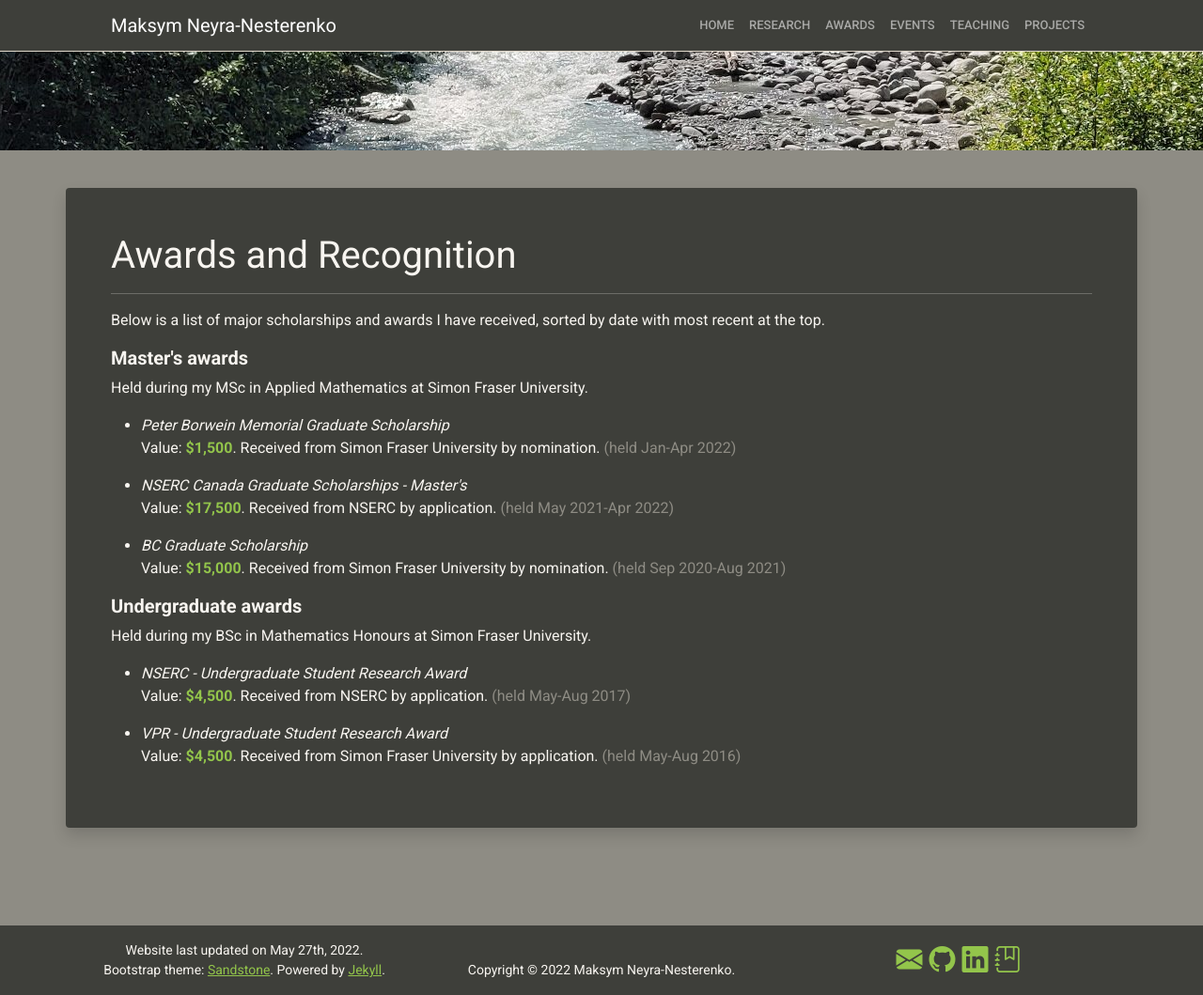
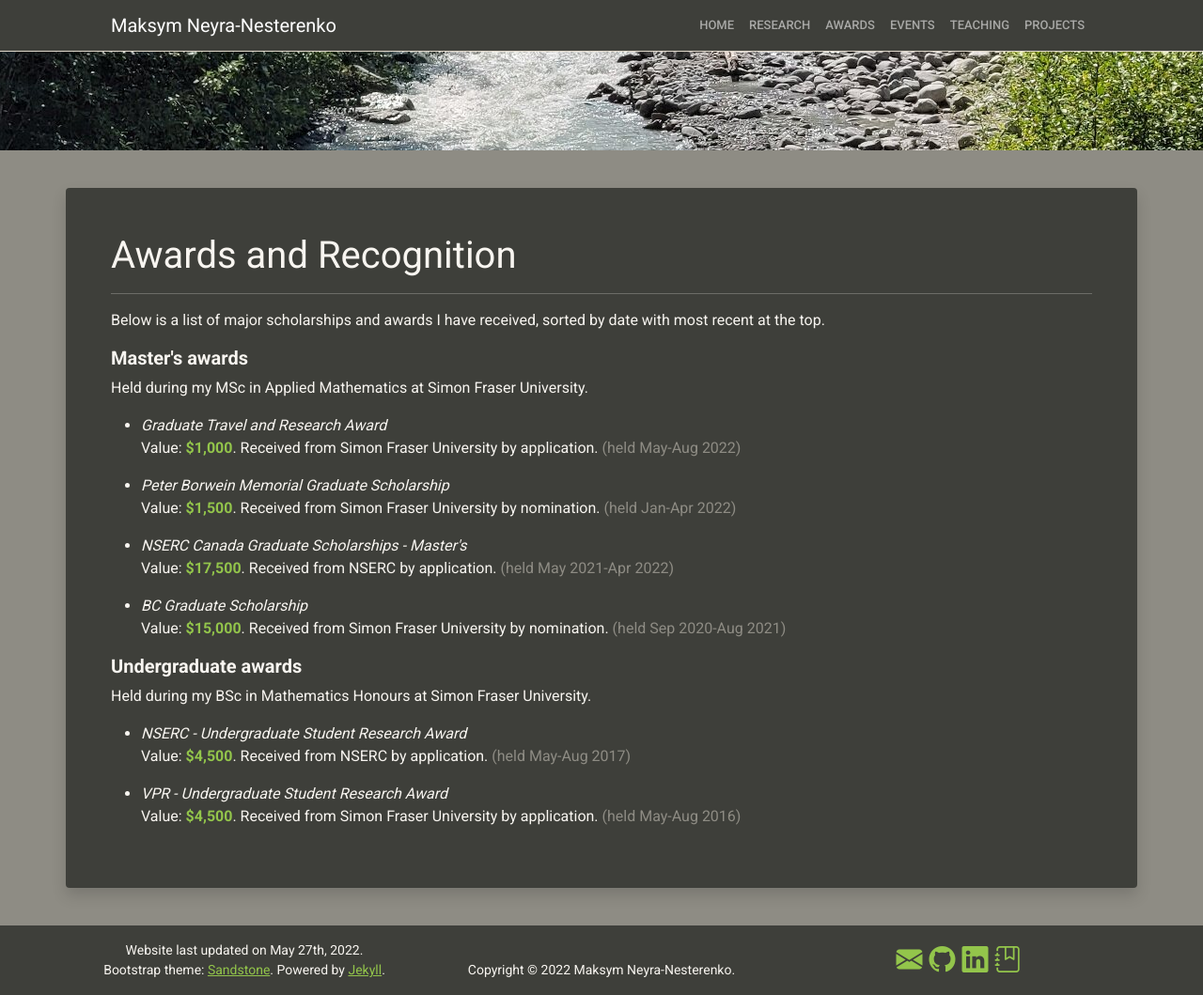
Before and after one commit to mneyrane/mneyrane.github.io, a Jekyll site: the page built from _pages/awards.html, in a window 1280 px wide and 1059 px high. Shown: the whole window at 94% size. Built offline with Jekyll 4.4.1, drawn with Linux system fonts in a browser that asks for light colours.

Commit message:
update site
- update Gemfile to most recent version of github-pages
- update web content to tick off recent events
- include updated CV

```diff
--- a/Gemfile
+++ b/Gemfile
@@ -5,4 +5,6 @@
 # gem "rails"
 
 #gem "jekyll"
-gem "github-pages", "~> 219", group: :jekyll_plugins
+gem "github-pages", "~> 226", group: :jekyll_plugins
+
+gem "webrick", "~> 1.7"
--- a/_data/awards.yml
+++ b/_data/awards.yml
@@ -1,3 +1,11 @@
+- name : "Graduate Travel and Research Award"
+  held : "May-Aug 2022"
+  value : "$1,000"
+  from : "Simon Fraser University"
+  by : "application"
+  during : "MSc"
+  link : ~
+
 - name : "Peter Borwein Memorial Graduate Scholarship"
   held : "Jan-Apr 2022"
   value : "$1,500"
--- a/_data/events.yml
+++ b/_data/events.yml
@@ -5,7 +5,7 @@
   date : "Jun 19-Jul 1, 2022"
 
 - name : "SIAM PNWS conference"
-  type : "upcoming"
+  type : "past"
   loc : "Washington State University, Vancouver, WA, US"
   link : ~
   date : "May 20-22, 2022"
--- a/_data/presentations.yml
+++ b/_data/presentations.yml
@@ -2,9 +2,8 @@
   event : "SIAM Pacific Northwest Conference"
   loc : "Washington State University, Vancouver, WA, US"
   type : "minisymposium talk"
-  date : "scheduled for May 2022"
+  date : "May 21, 2022"
   link : "https://sites.google.com/view/siampnw21/home"
-  scheduled : true
 
 - title: "Stable, Accurate and Efficient Deep Neural Networks for Gradient Sparse Imaging"
   event : "SIAM Conference on Imaging Science (IS22)"
--- a/_data/teaching_ta.yml
+++ b/_data/teaching_ta.yml
@@ -1,7 +1,12 @@
+- location : "Simon Fraser University"
+  period : "Summer 2022"
+  courses : "Ordinary Differential Equations (MATH260)"
+  now : true
+
 - location : "Simon Fraser University"
   period : "Spring 2022"
   courses : "Applied Calculus Workshop, Mathematics of Data Science (MATH475)"
-  now : true
+  now : false
 
 - location : "Simon Fraser University"
   period : "Spring 2021"
--- a/_pages/research.html
+++ b/_pages/research.html
@@ -65,6 +65,6 @@
 
 <h2 class="pt-3 fw-bold">Presentations</h2>
 
-{% include presentation_section.html title="Scheduled talks" scheduled=true %}
+<!--{% include presentation_section.html title="Scheduled talks" scheduled=true %}-->
 
 {% include presentation_section.html title="Past talks" %}
```
Also changed, not shown: Gemfile.lock, 1 other file.
